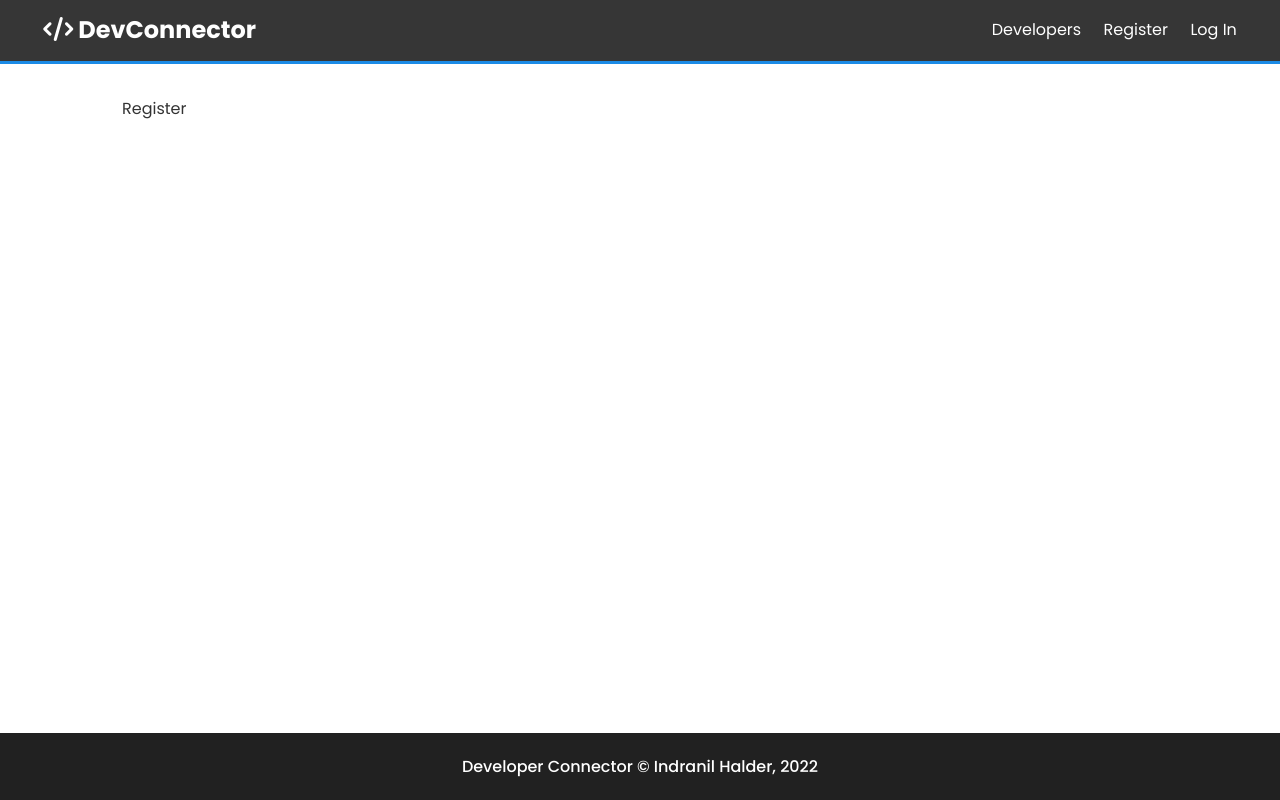
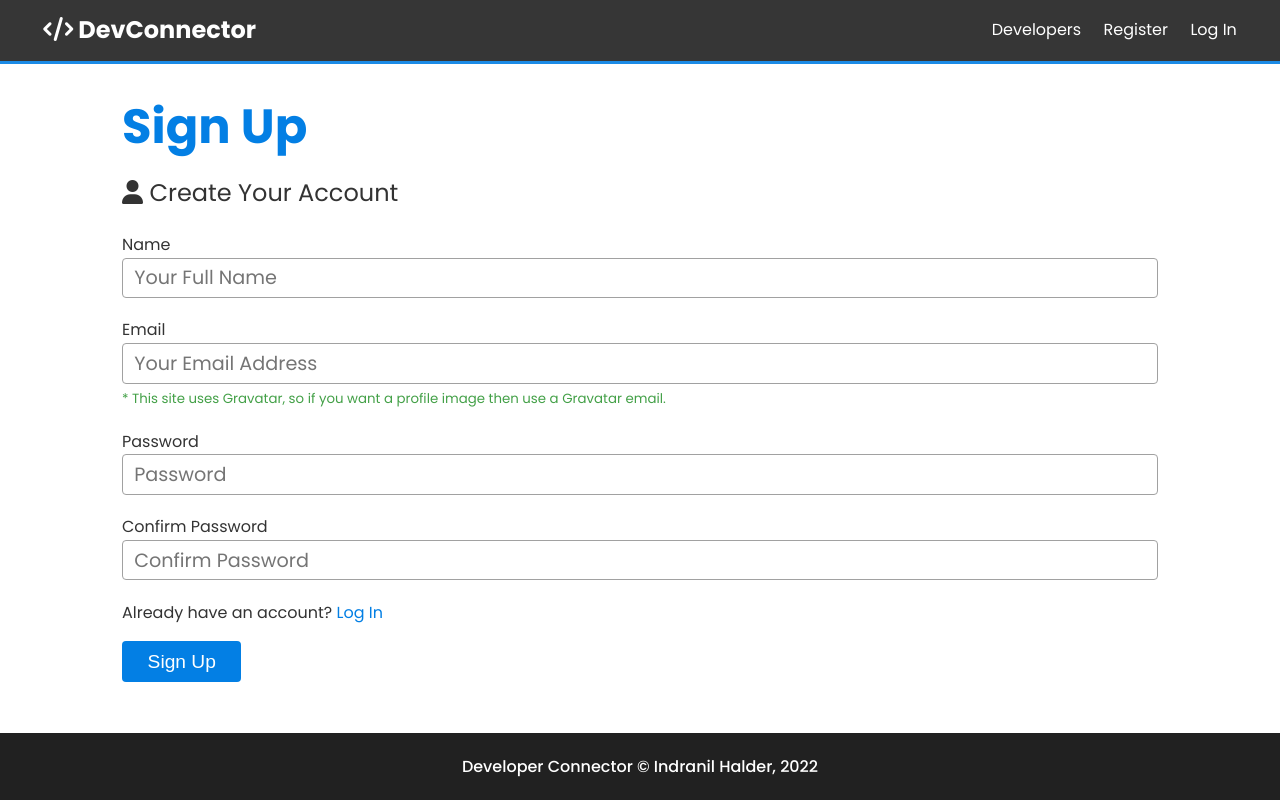
Before and after one commit to indranildeveloper/devconnector, a React (Create React App) app in the folder client/: page /register in a window 1280 px wide. Built offline with nearby package versions, Linux system fonts and the light colour scheme.

Commit message:
Register and Login page

```diff
--- a/client/src/components/auth/Login.jsx
+++ b/client/src/components/auth/Login.jsx
@@ -1,8 +1,68 @@
+import { useState } from "react";
+import { Link } from "react-router-dom";
+
 const Login = () => {
+  const [formData, setFormData] = useState({
+    email: "",
+    password: "",
+  });
+
+  const { email, password } = formData;
+
+  const handleChange = (e) => {
+    setFormData({ ...formData, [e.target.name]: e.target.value });
+  };
+
+  const handleSubmit = async (e) => {
+    e.preventDefault();
+    console.log("Success");
+  };
+
   return (
-    <section className="container">
-      Login
-    </section>
-  )
-}
-export default Login
+    <>
+      <section className="container">
+        <h1 className="large text-primary">Log In</h1>
+        <p className="lead">
+          <i className="fas fa-user"></i> Log In to Account
+        </p>
+
+        <form className="form" onSubmit={(e) => handleSubmit(e)}>
+          <div className="form-group">
+            <label htmlFor="email">Email</label>
+            <input
+              id="email"
+              type="email"
+              name="email"
+              placeholder="Your Email Address"
+              value={email}
+              onChange={(e) => handleChange(e)}
+              required
+            />
+          </div>
+          <div className="form-group">
+            <label htmlFor="password">Password</label>
+            <input
+              id="password"
+              type="password"
+              name="password"
+              placeholder="Password"
+              minLength="6"
+              value={password}
+              onChange={(e) => handleChange(e)}
+            />
+          </div>
+          <p className="my-1">
+            Do not an account?{" "}
+            <span>
+              <Link to="/register">Sign Up</Link>
+            </span>
+          </p>
+          <button type="submit" className="btn btn-primary btn-lg">
+            Log In
+          </button>
+        </form>
+      </section>
+    </>
+  );
+};
+export default Login;
--- a/client/src/components/auth/Register.jsx
+++ b/client/src/components/auth/Register.jsx
@@ -1,4 +1,104 @@
+import { useState } from "react";
+import { Link } from "react-router-dom";
+
 const Register = () => {
-  return <section className="container">Register</section>;
+  const [formData, setFormData] = useState({
+    name: "",
+    email: "",
+    password: "",
+    confirmPassword: "",
+  });
+
+  const { name, email, password, confirmPassword } = formData;
+
+  const handleChange = (e) => {
+    setFormData({ ...formData, [e.target.name]: e.target.value });
+  };
+
+  const handleSubmit = async (e) => {
+    e.preventDefault();
+    if (password !== confirmPassword) {
+      console.log("Passwords do not match");
+    } else {
+      console.log("Success");
+    }
+  };
+
+  return (
+    <>
+      <section className="container">
+        <h1 className="large text-primary">Sign Up</h1>
+        <p className="lead">
+          <i className="fas fa-user"></i> Create Your Account
+        </p>
+
+        <form className="form" onSubmit={(e) => handleSubmit(e)}>
+          <div className="form-group">
+            <label className="from-label" htmlFor="name">
+              Name
+            </label>
+            <input
+              id="name"
+              type="text"
+              name="name"
+              placeholder="Your Full Name"
+              value={name}
+              onChange={(e) => handleChange(e)}
+              required
+            />
+          </div>
+          <div className="form-group">
+            <label htmlFor="email">Email</label>
+            <input
+              id="email"
+              type="email"
+              name="email"
+              placeholder="Your Email Address"
+              value={email}
+              onChange={(e) => handleChange(e)}
+              required
+            />
+            <small className="form-text">
+              * This site uses Gravatar, so if you want a profile image then use
+              a Gravatar email.
+            </small>
+          </div>
+          <div className="form-group">
+            <label htmlFor="password">Password</label>
+            <input
+              id="password"
+              type="password"
+              name="password"
+              placeholder="Password"
+              minLength="6"
+              value={password}
+              onChange={(e) => handleChange(e)}
+            />
+          </div>
+          <div className="form-group">
+            <label htmlFor="confirm-password">Confirm Password</label>
+            <input
+              id="confirm-password"
+              type="password"
+              name="confirmPassword"
+              placeholder="Confirm Password"
+              minLength="6"
+              value={confirmPassword}
+              onChange={(e) => handleChange(e)}
+            />
+          </div>
+          <p className="my-1">
+            Already have an account?{" "}
+            <span>
+              <Link to="/login">Log In</Link>
+            </span>
+          </p>
+          <button type="submit" className="btn btn-primary btn-lg">
+            Sign Up
+          </button>
+        </form>
+      </section>
+    </>
+  );
 };
 export default Register;
```
